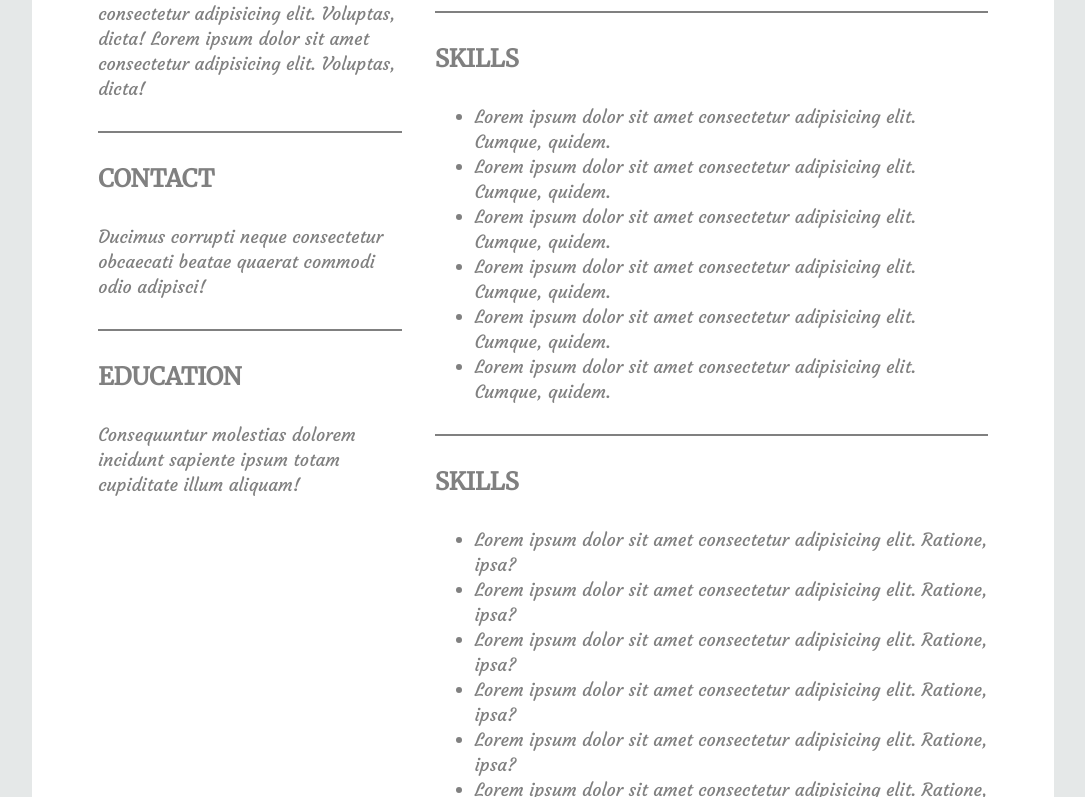
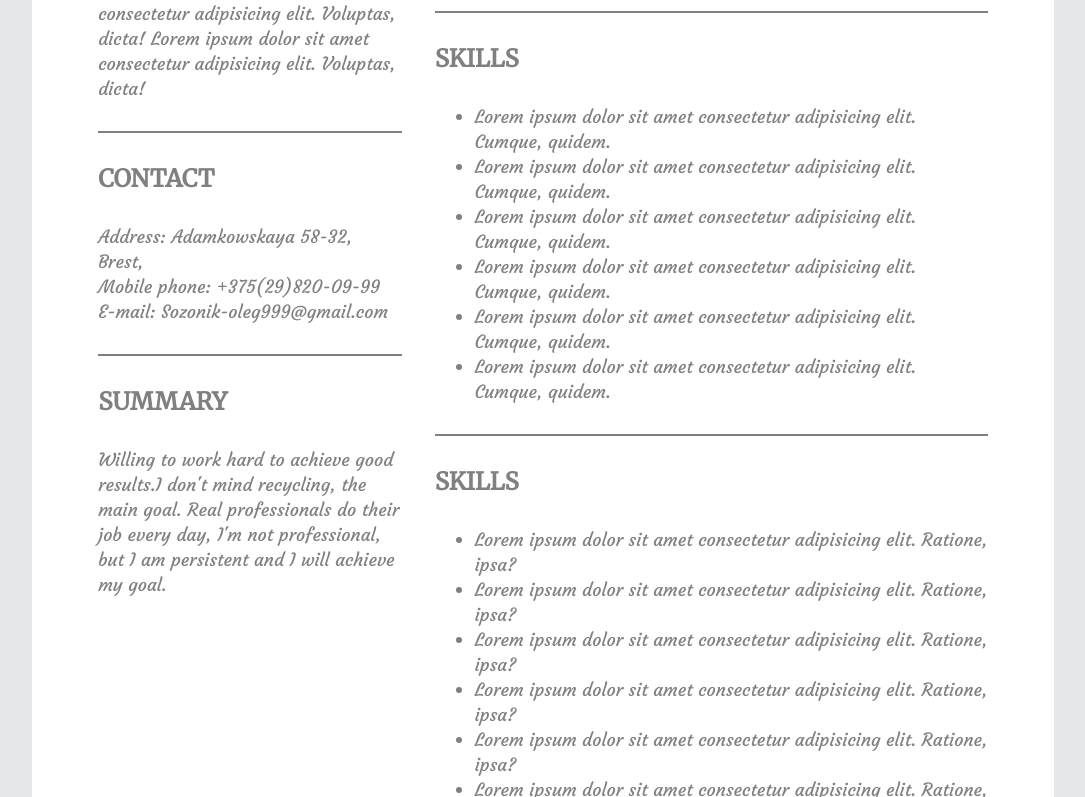
Before and after one commit to SozonikOleg/Exzemple.github.io, a plain HTML site: page index.html in a window 1280 px wide. Shown: the part 654-1451 px from the top of the page, without its empty margins (97-1182 px from the left). Drawn offline with Linux system fonts and the light colour scheme.

Commit message:
Changed .section-left[/docs]: added in contact and summary discription

```diff
--- a/index.html
+++ b/index.html
@@ -21,11 +21,16 @@
             </aside>
             <aside class="contact">
                 <h2>contact</h2>
-                <p>Ducimus corrupti neque consectetur obcaecati beatae quaerat commodi odio adipisci!</p>
+                <p>
+                   Address: Adamkowskaya 58-32, Brest,</br>
+                   Mobile phone: +375(29)820-09-99</br>
+                   E-mail: Sozonik-oleg999@gmail.com
+                </p>
             </aside>
-            <aside class="education">
-                <h2>education</h2>
-                <p>Consequuntur molestias dolorem incidunt sapiente ipsum totam cupiditate illum aliquam!</p>
+            <aside class="Summary">
+                <h2>Summary</h2>
+                <p>Willing to work hard to achieve good results.I don't mind recycling, the main goal.
+                    Real professionals do their job every day, I'm not professional, but I am persistent and I will achieve my goal.</p>
             </aside>
         </section>
         <section class="section-right">
```
